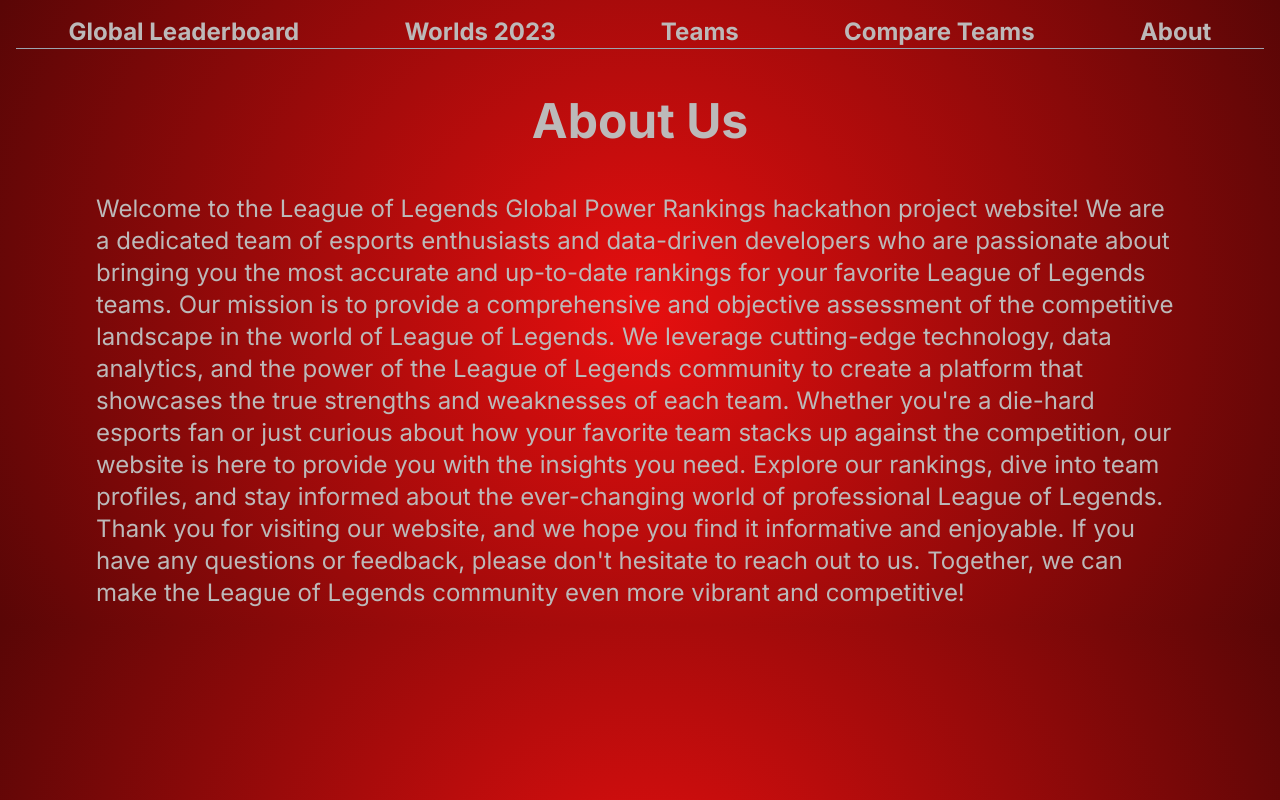
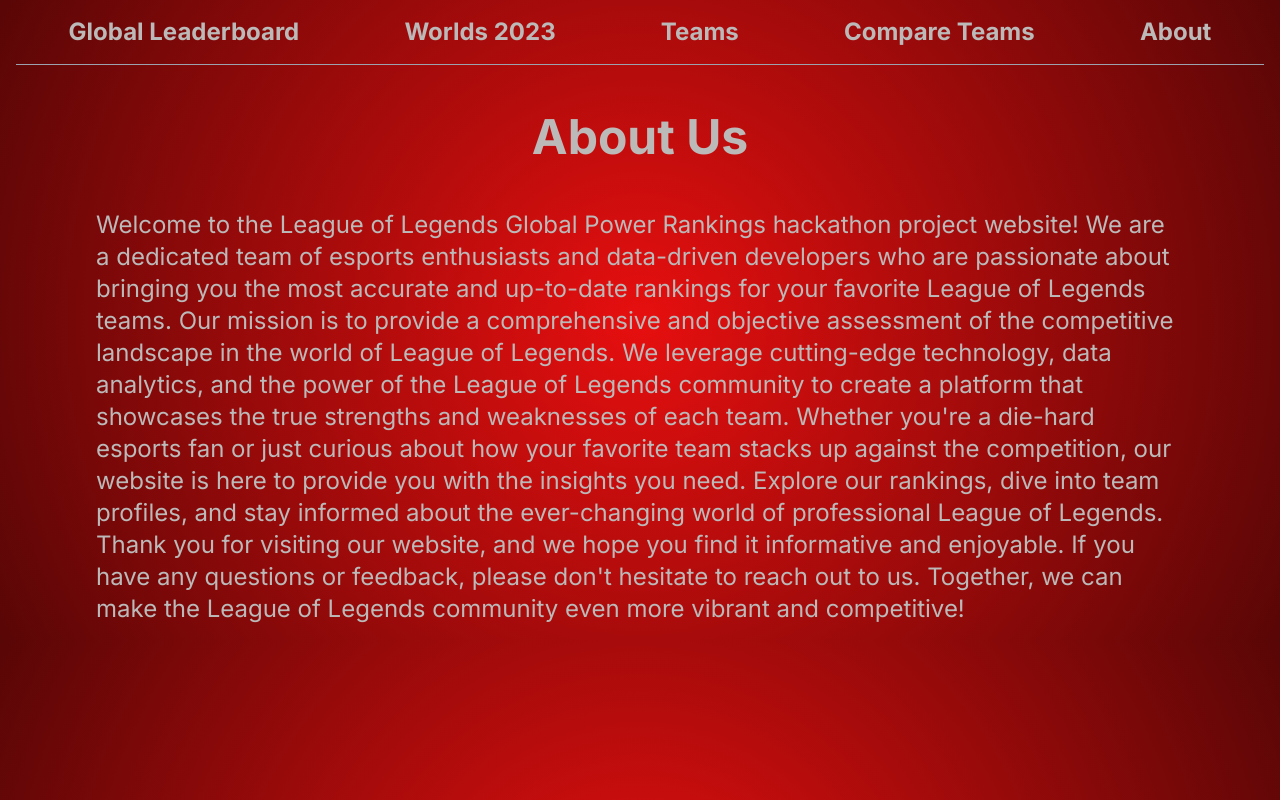
Before and after one commit to GeorgeHarland/lol-global-rankings, a Next.js app in the folder frontend/: page /about in a window 1280 px wide. Built offline with nearby package versions, Linux system fonts and the light colour scheme.

Commit message:
bit more setup

```diff
--- a/frontend/components/GlobalLeaderboard.tsx
+++ b/frontend/components/GlobalLeaderboard.tsx
@@ -3,7 +3,6 @@
 import { useCallback, useEffect, useState } from 'react';
 import { RankingType } from '@/types/types';
 import { getGlobalRankingsData } from '@/services/rankingServices';
-import { lolRegions, lolTournaments, lolTeams } from '@/constants/lolDummyData';
 import QuickCompare from './QuickCompare';
 
 const GlobalLeaderboard = () => {
--- a/frontend/components/Navbar.tsx
+++ b/frontend/components/Navbar.tsx
@@ -2,7 +2,7 @@
 
 const Navbar = () => {
   return (
-    <nav className="flex justify-around border-b border-gray-400 mb-4">
+    <nav className="flex justify-around border-b border-gray-400 mb-4 pb-4">
       <Link href="/">
         <p className="text-2xl font-bold hover:text-gray-400">
           Global Leaderboard
--- a/frontend/components/QuickCompare.tsx
+++ b/frontend/components/QuickCompare.tsx
@@ -1,9 +1,10 @@
 import { lolRegions, lolTeams, lolTournaments } from '@/constants/lolDummyData';
-import { use, useState } from 'react';
+import { useState } from 'react';
 
 const QuickCompare = () => {
   const [teamOneID, setTeamOneID] = useState<number>();
   const [teamTwoID, setTeamTwoID] = useState<number>();
+
   return (
     <>
       <div className="flex flex-col">
```
